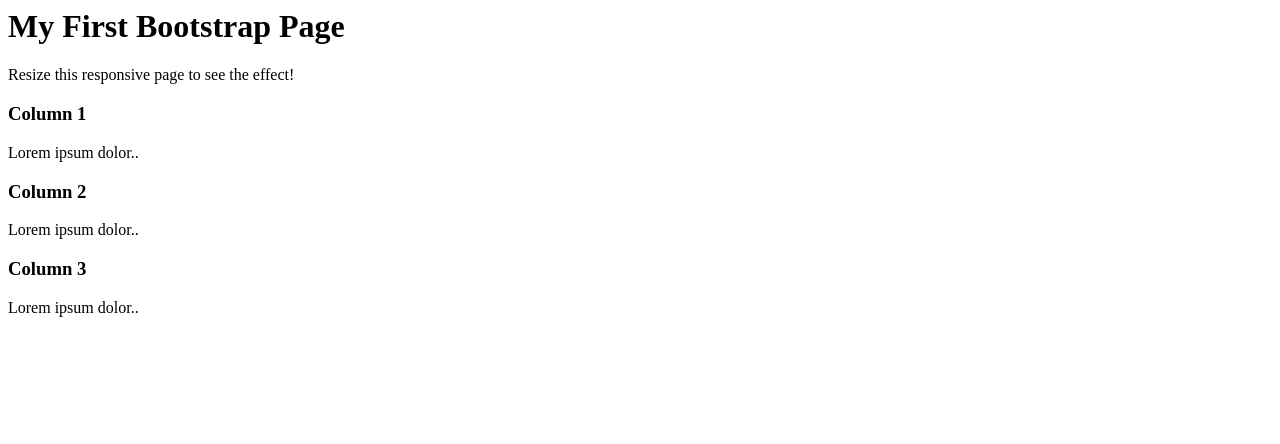
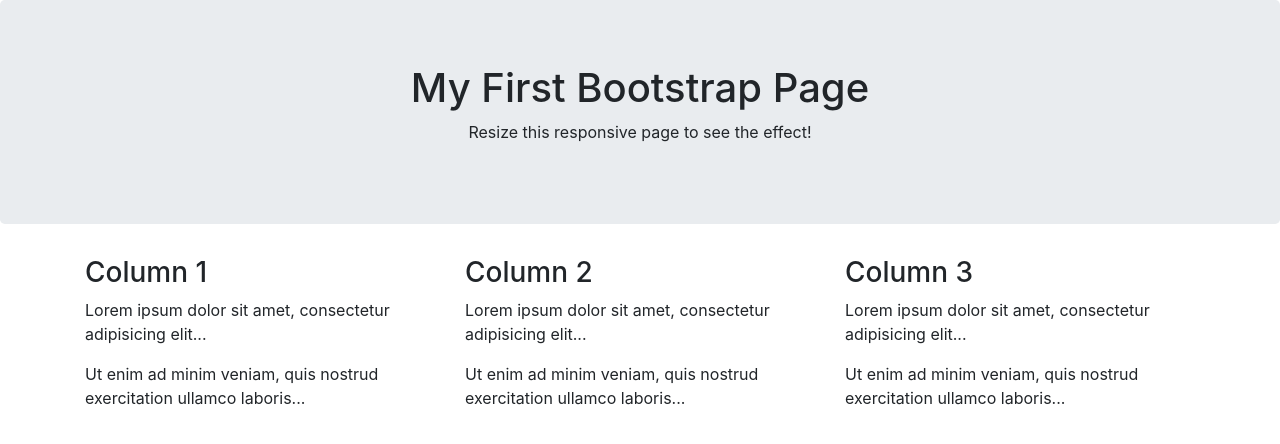
Before and after one commit to codelyok13/codelyok13.github.io, a plain HTML site: page index.html in a window 1280 px wide. Drawn offline with nearby package versions, Linux system fonts and the light colour scheme.

Commit message:
Update index.html

```diff
--- a/index.html
+++ b/index.html
@@ -1,3 +1,16 @@
+<!DOCTYPE html>
+<html lang="en">
+<head>
+  <title>Bootstrap Example</title>
+  <meta charset="utf-8">
+  <meta name="viewport" content="width=device-width, initial-scale=1">
+  <link rel="stylesheet" href="https://maxcdn.bootstrapcdn.com/bootstrap/4.3.1/css/bootstrap.min.css">
+  <script src="https://ajax.googleapis.com/ajax/libs/jquery/3.4.1/jquery.min.js"></script>
+  <script src="https://cdnjs.cloudflare.com/ajax/libs/popper.js/1.14.7/umd/popper.min.js"></script>
+  <script src="https://maxcdn.bootstrapcdn.com/bootstrap/4.3.1/js/bootstrap.min.js"></script>
+</head>
+<body>
+
 <div class="jumbotron text-center">
   <h1>My First Bootstrap Page</h1>
   <p>Resize this responsive page to see the effect!</p>
@@ -7,15 +20,21 @@
   <div class="row">
     <div class="col-sm-4">
       <h3>Column 1</h3>
-      <p>Lorem ipsum dolor..</p>
+      <p>Lorem ipsum dolor sit amet, consectetur adipisicing elit...</p>
+      <p>Ut enim ad minim veniam, quis nostrud exercitation ullamco laboris...</p>
     </div>
     <div class="col-sm-4">
       <h3>Column 2</h3>
-      <p>Lorem ipsum dolor..</p>
+      <p>Lorem ipsum dolor sit amet, consectetur adipisicing elit...</p>
+      <p>Ut enim ad minim veniam, quis nostrud exercitation ullamco laboris...</p>
     </div>
     <div class="col-sm-4">
       <h3>Column 3</h3>
-      <p>Lorem ipsum dolor..</p>
+      <p>Lorem ipsum dolor sit amet, consectetur adipisicing elit...</p>
+      <p>Ut enim ad minim veniam, quis nostrud exercitation ullamco laboris...</p>
     </div>
   </div>
 </div>
+
+</body>
+</html>
```
